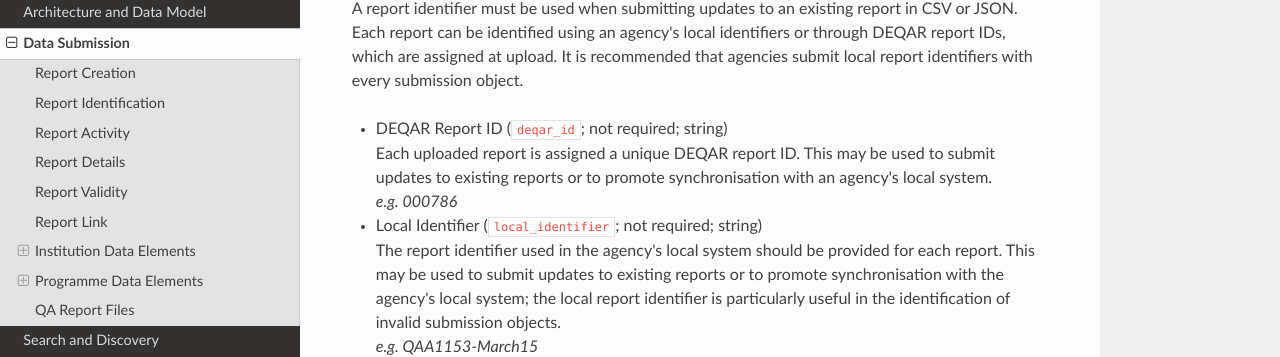
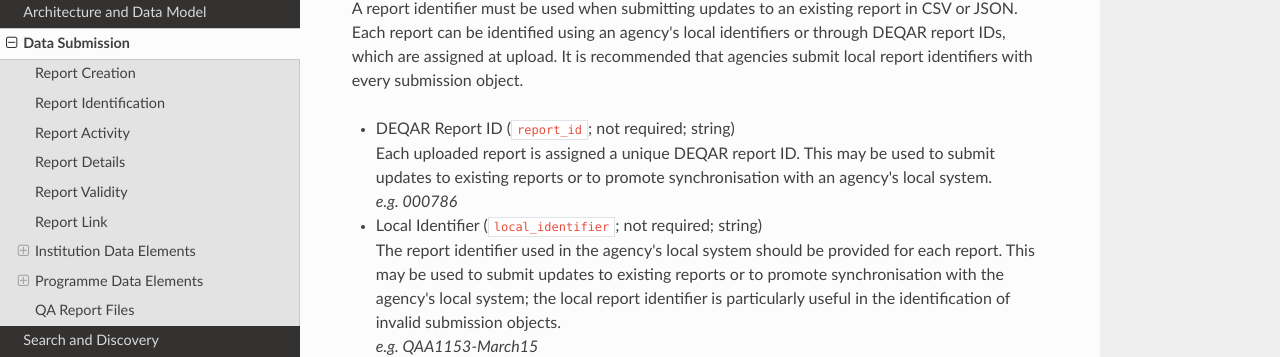
Before and after one commit to EQAR/deqar-docs, an MkDocs documentation site: the page built from docs/data_submission.md, in a window 1280 px wide and 900 px high, scrolled down 1599 px. Shown: the part 137-494 px from the top of the window. Built offline with MkDocs 1.6.1, drawn with Linux system fonts in a browser that asks for light colours; nearby versions of some CDN libraries; old or Windows-style settings are respelled for this version of MkDocs.

Commit message:
fix report_id fieldname

```diff
--- a/docs/data_submission.md
+++ b/docs/data_submission.md
@@ -38,7 +38,7 @@
 
 A report identifier must be used when submitting updates to an existing report in CSV or JSON. Each report can be identified using an agency's local identifiers or through DEQAR report IDs, which are assigned at upload. It is recommended that agencies submit local report identifiers with every submission object.
 
-- DEQAR Report ID (<code>deqar_id</code>; not required; string)
+- DEQAR Report ID (<code>report_id</code>; not required; string)
 Each uploaded report is assigned a unique DEQAR report ID. This may be used to submit updates to existing reports or to promote synchronisation with an agency's local system.
 *e.g. 000786*
 
```
